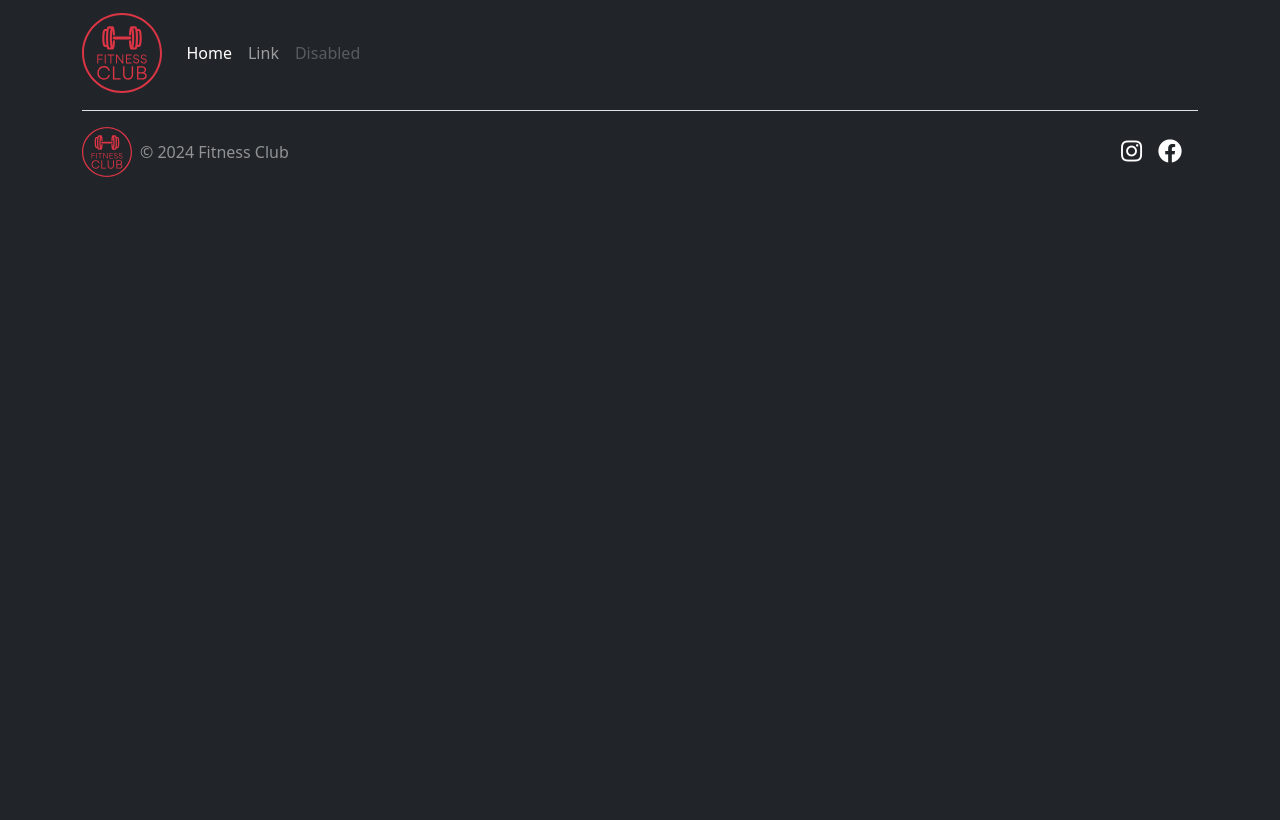
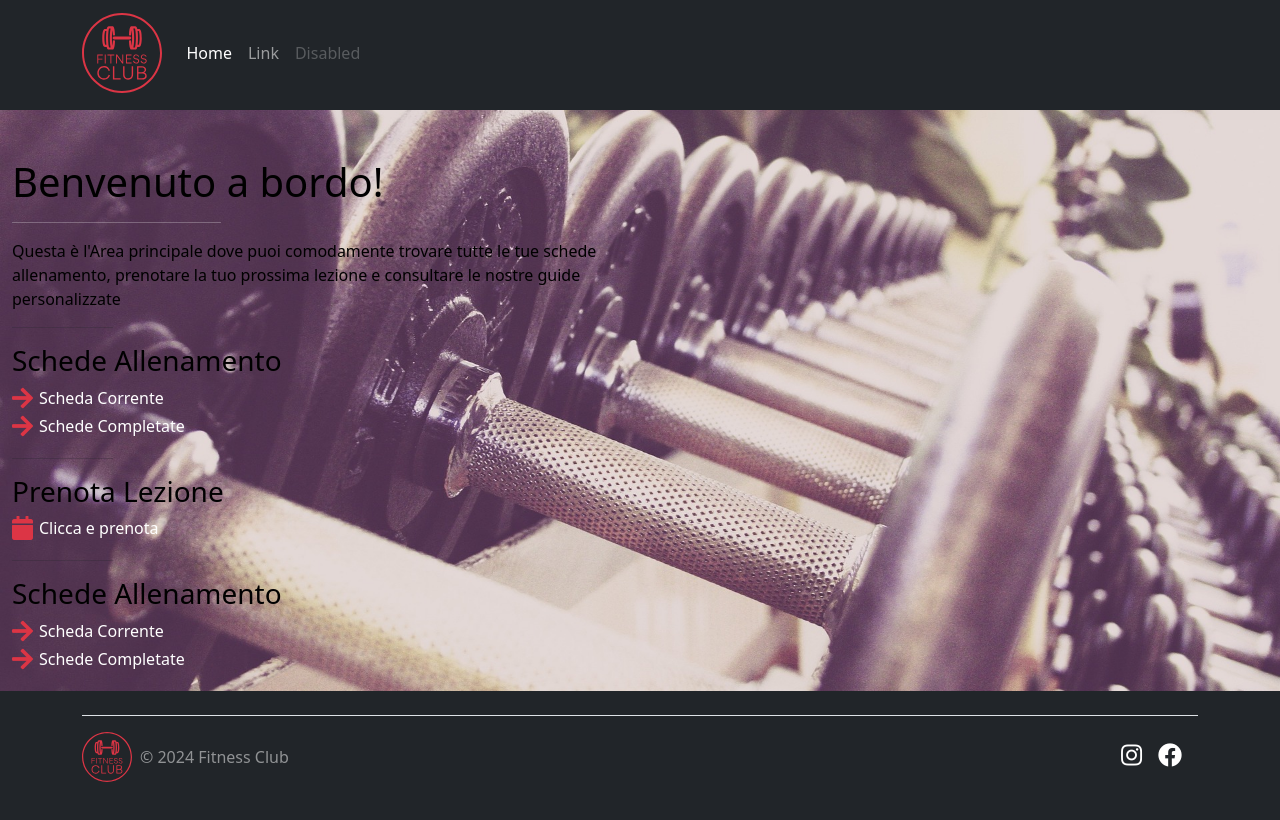
Before and after one commit to Andrea-vicari/Fitness-Center, a React (Vite) app in the folder frontend/: page /dashtrainer in a window 1280 px wide. Built offline with nearby package versions, Linux system fonts and the light colour scheme.

Commit message:
Added GOOD api/users Not try to set up protected routes

```diff
--- a/frontend/src/App.jsx
+++ b/frontend/src/App.jsx
@@ -1,12 +1,15 @@
 import React from 'react';
 import { Routes, Route, Navigate } from 'react-router-dom';
-import { UseAuthContext } from "./hooks/UseAuthContext"
+import { UseAuthContext } from "./hooks/UseAuthContext";
+
+import { useState } from 'react';
 
 import Login from './Components/Login';
 import Signup from './Components/Signup';
 import Navbar from './Components/Common/Navbar';
 import Footer from './Components/Common/Footer';
 import DashUser from './Components/DashUser';
+import DashTrainer from './Components/DashTrainer';
 import SchedaTraining from './Components/SchedaTraining';
 
 import "../src/index.css";
@@ -17,6 +20,8 @@ function App() {
   const {user} = UseAuthContext()
   console.log(user)
 
+
+
   return (
 
     <React.Fragment>
@@ -25,6 +30,7 @@ function App() {
           <Routes>
               <Route path="/" element={user ?<DashUser />: <Navigate to="/login"/>} />
               <Route path="/dashboarduser" element={<DashUser />} />
+              <Route path="/dashtrainer" element={<DashTrainer/>} />
               <Route path="/allenamento" element={<SchedaTraining />} />
               <Route path="/signup" element={<Signup />} />
               <Route path='/login' element={!user ? <Login/> : <Navigate to="/"/>}></Route>
--- /dev/null
+++ b/frontend/src/Components/DashTrainer.jsx
@@ -0,0 +1,66 @@
+import React from "react";
+
+function DashTrainer (){
+
+    return(
+        <div className="container-fluid bg-fitness pt-5 mt-4">
+            <h1 className="text-body-emphasis">Benvenuto a bordo!</h1>
+            <hr className="col-3 col-md-2 mb-3 text-white"/>
+
+            <div className="row g-5">
+            <div className="col-md-6">
+                  <p className="text-body-emphasis">Questa è l'Area principale dove puoi comodamente trovare tutte le tue schede allenamento, prenotare la tuo prossima lezione e consultare le nostre guide personalizzate</p>
+                  <hr className="col-3 col-md-2 mb-3"/>
+                  <h3 className="text-body-emphasis">Schede Allenamento</h3>
+                <ul className="list-unstyled ps-0">
+                <li>
+                    <a className="icon-link mb-1 text-decoration-none text-white" href="" target="_blank">
+                    <i className="fa fa-arrow-right fs-4 text-danger"></i>
+                    Scheda Corrente
+                    </a>
+                </li>
+                                <li>
+                    <a className="icon-link mb-1 text-decoration-none text-white" href="" target="_blank">
+                    <i className="fa fa-arrow-right fs-4 text-danger"></i>
+                    Schede Completate
+                    </a>
+                </li>
+
+                </ul>
+                <hr className="col-3 col-md-2 mb-3"/>
+                <h3 className="text-body-emphasis">Prenota Lezione</h3>
+                <ul className="list-unstyled ps-0">
+                <li>
+                    <a className="icon-link mb-1 text-decoration-none text-white" href="" target="_blank">
+                    <i className="fa fa-calendar fs-4 text-danger"></i>
+                    Clicca e prenota
+                    </a>
+                </li>
+
+                </ul>
+                <hr className="col-3 col-md-2 mb-3"/>
+                  <h3 className="text-body-emphasis">Schede Allenamento</h3>
+                <ul className="list-unstyled ps-0">
+                <li>
+                    <a className="icon-link mb-1 text-decoration-none text-white" href="" target="_blank">
+                    <i className="fa fa-arrow-right fs-4 text-danger"></i>
+                    Scheda Corrente
+                    </a>
+                </li>
+                                <li>
+                    <a className="icon-link mb-1 text-decoration-none text-white" href="" target="_blank">
+                    <i className="fa fa-arrow-right fs-4 text-danger"></i>
+                    Schede Completate
+                    </a>
+                </li>
+
+                </ul>
+            </div>
+            </div>
+        </div>
+    )
+
+
+}
+
+export default DashTrainer
--- a/frontend/src/context/AuthContext.jsx
+++ b/frontend/src/context/AuthContext.jsx
@@ -23,6 +23,7 @@ export const AuthContextProvider = ({children}) => {
 
 
     })
+
 useEffect(()=>{
 
     const user = JSON.parse(localStorage.getItem('user'))
```
